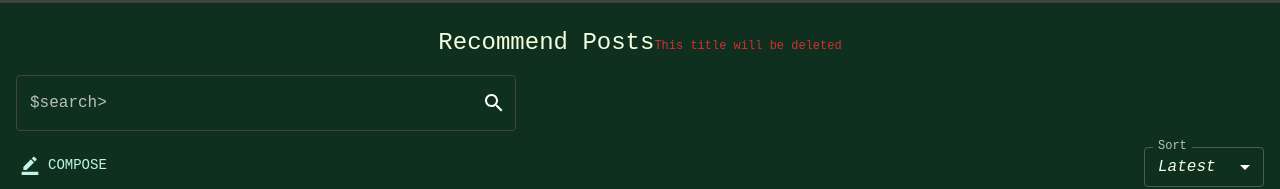
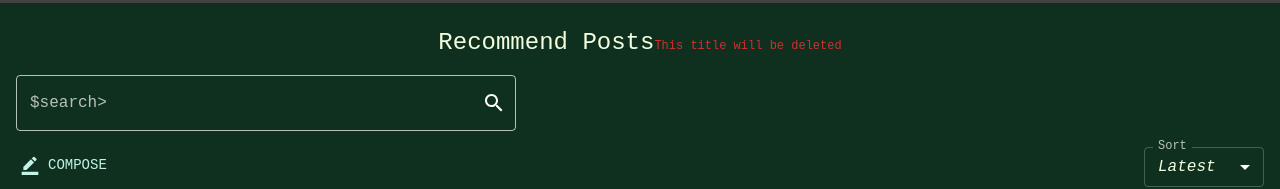
Before and after one commit to DevPreps/frontend, a React (Vite) app: page / in a window 1280 px wide. Shown: the part 425-614 px from the top of the page. Built offline with nearby package versions, Linux system fonts and the light colour scheme.

Commit message:
style: change border color

```diff
--- a/src/pages/postList/postListComponents/SearchBar.tsx
+++ b/src/pages/postList/postListComponents/SearchBar.tsx
@@ -52,7 +52,7 @@ const styles = {
     },
     searchBar: {
         "&.MuiOutlinedInput-root.Mui-focused .MuiOutlinedInput-notchedOutline": {
-            borderColor: "neutral.main",
+            borderColor: "text.secondary",
             borderWidth: "thin",
         },
     }
```
